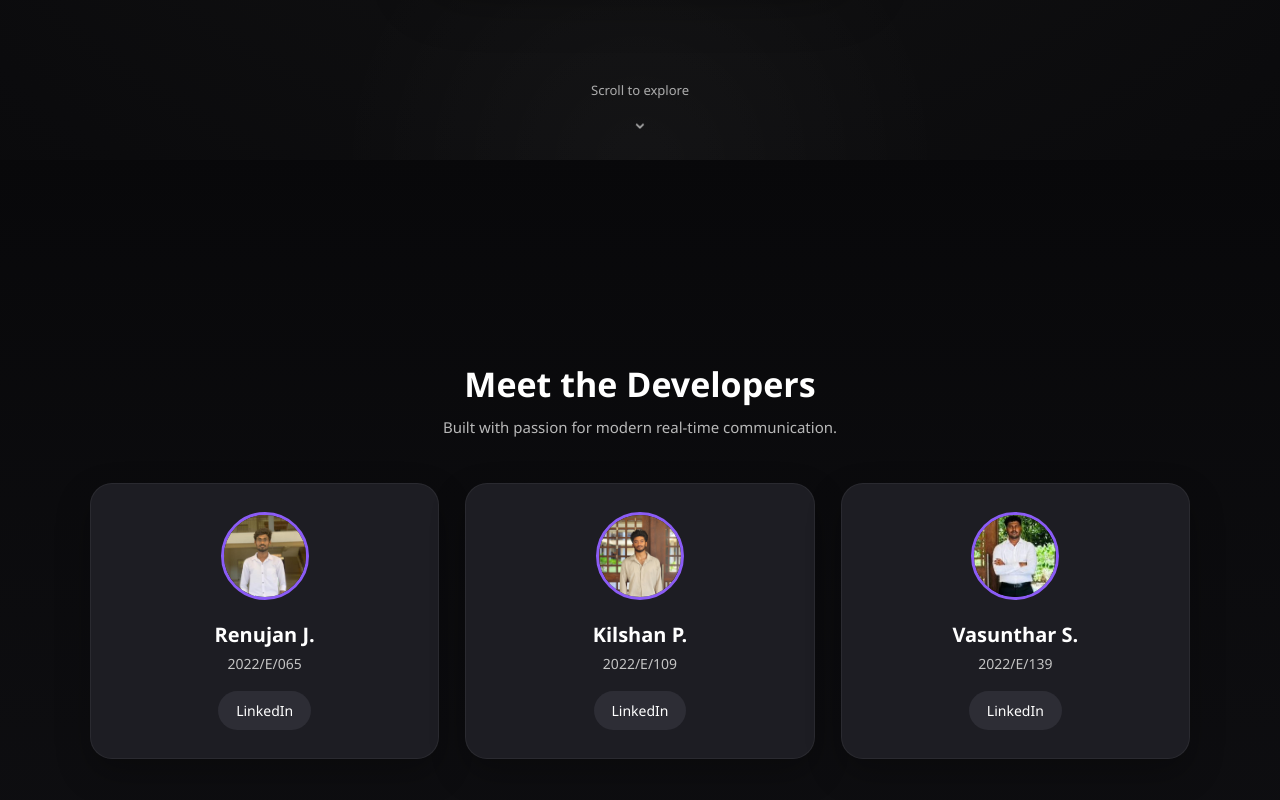
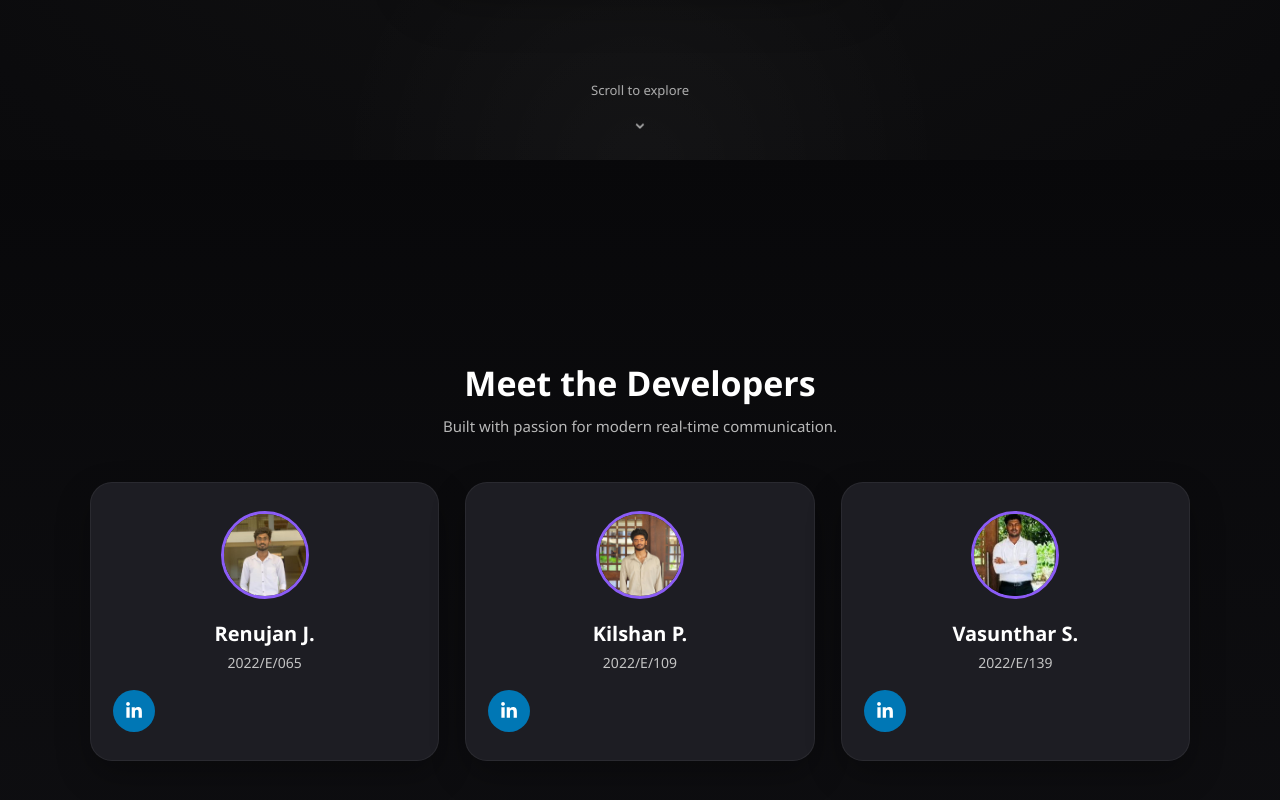
Before and after one commit to JeyakumarRenujan/Connectify, a website: page public/index.html in a window 1280 px wide. Shown: the part 640-1440 px from the top of the page. Drawn offline with Linux system fonts and the light colour scheme.

Commit message:
linkedin icon

```diff
--- a/public/index.html
+++ b/public/index.html
@@ -8,7 +8,6 @@
 </head>
 <body class="join-body">
 
-    <!-- Top Navigation -->
 <header class="landing-header">
     <div class="landing-brand">
         <img src="images/logo.png" alt="Connectify Logo" class="landing-logo">
@@ -19,10 +18,8 @@
         <button class="nav-btn" onclick="scrollToHome()">Home</button>
         <button class="nav-btn" onclick="scrollToDevelopers()">Contact</button>
     </div>
-
 </header>
 
-    <!-- Hero / Join Section -->
 <section class="hero-section">
     <div class="hero-overlay"></div>
 
@@ -46,39 +43,81 @@
     </div>
 </section>
 
-    <!-- Developers Section -->
 <section id="developers-section" class="developers-section">
     <div class="developers-wrapper">
+
         <h2 class="developers-heading">Meet the Developers</h2>
         <p class="developers-subtitle">Built with passion for modern real-time communication.</p>
 
         <div class="developers-grid">
+
             <div class="developer-card">
                 <img src="images/dev/renu.jpeg" alt="Renujan" class="developer-photo">
                 <h3 class="developer-name">Renujan J.</h3>
                 <p class="developer-id">2022/E/065</p>
-                    <a href="https://www.linkedin.com/in/jeyakumarrenujan03" target="_blank" class="developer-link">LinkedIn</a>
+
+                <a href="https://www.linkedin.com/in/jeyakumarrenujan03" target="_blank" class="linkedin-icon-btn">
+
+                    <svg xmlns="http://www.w3.org/2000/svg" viewBox="0 0 448 512">
+                        <path fill="white" d="M100.28 448H7.4V148.9h92.88zm-46.44-340C24.09
+                        108 0 83.91 0 53.8A53.8 53.8 0 0 1 53.84 0c29.9
+                        0 53.8 24.09 53.8 53.8 0 30.11-23.9
+                        54.2-53.8 54.2zM447.9 448h-92.4V302.4c0-34.7-.7-79.3-48.3-79.3-48.3
+                        0-55.7 37.7-55.7 76.7V448h-92.4V148.9h88.7v40.8h1.3c12.4-23.5
+                        42.7-48.3 87.9-48.3 94 0 111.3 61.9 111.3
+                        142.3V448z"/>
+                    </svg>
+
+                </a>
             </div>
 
             <div class="developer-card">
                 <img src="images/dev/kil.jpeg" alt="Kilshan" class="developer-photo">
                 <h3 class="developer-name">Kilshan P.</h3>
                 <p class="developer-id">2022/E/109</p>
-                    <a href="https://www.linkedin.com/in/kil-shan-9b76513b7" target="_blank" class="developer-link">LinkedIn</a>
+
+                <a href="https://www.linkedin.com/in/kil-shan-9b76513b7" target="_blank" class="linkedin-icon-btn">
+
+                    <svg xmlns="http://www.w3.org/2000/svg" viewBox="0 0 448 512">
+                        <path fill="white" d="M100.28 448H7.4V148.9h92.88zm-46.44-340C24.09
+                        108 0 83.91 0 53.8A53.8 53.8 0 0 1 53.84 0c29.9
+                        0 53.8 24.09 53.8 53.8 0 30.11-23.9
+                        54.2-53.8 54.2zM447.9 448h-92.4V302.4c0-34.7-.7-79.3-48.3-79.3-48.3
+                        0-55.7 37.7-55.7 76.7V448h-92.4V148.9h88.7v40.8h1.3c12.4-23.5
+                        42.7-48.3 87.9-48.3 94 0 111.3 61.9 111.3
+                        142.3V448z"/>
+                    </svg>
+
+                </a>
             </div>
 
             <div class="developer-card">
                 <img src="images/dev/vasu.jpeg" alt="Vasunthar" class="developer-photo">
                 <h3 class="developer-name">Vasunthar S.</h3>
                 <p class="developer-id">2022/E/139</p>
-                    <a href="https://www.linkedin.com/in/vasunthar-selvanayagam-227081294?utm_source=share_via&utm_content=profile&utm_medium=member_ios" target="_blank" class="developer-link">LinkedIn</a>
+
+                <a href="https://www.linkedin.com/in/vasunthar-selvanayagam-227081294?utm_source=share_via&utm_content=profile&utm_medium=member_ios" target="_blank" class="linkedin-icon-btn">
+
+                    <svg xmlns="http://www.w3.org/2000/svg" viewBox="0 0 448 512">
+                        <path fill="white" d="M100.28 448H7.4V148.9h92.88zm-46.44-340C24.09
+                        108 0 83.91 0 53.8A53.8 53.8 0 0 1 53.84 0c29.9
+                        0 53.8 24.09 53.8 53.8 0 30.11-23.9
+                        54.2-53.8 54.2zM447.9 448h-92.4V302.4c0-34.7-.7-79.3-48.3-79.3-48.3
+                        0-55.7 37.7-55.7 76.7V448h-92.4V148.9h88.7v40.8h1.3c12.4-23.5
+                        42.7-48.3 87.9-48.3 94 0 111.3 61.9 111.3
+                        142.3V448z"/>
+                    </svg>
+
+                </a>
             </div>
+
         </div>
     </div>
 </section>
 
 <script>
     function joinRoom() {
+
         const username = document.getElementById("username").value.trim();
         const roomId = document.getElementById("room-id").value.trim();
 
@@ -88,10 +127,12 @@
         }
 
         localStorage.setItem("username", username);
+
         window.location.href = `/meeting.html?room=${roomId}`;
     }
 
     function scrollToHome(){
+
         window.scrollTo({
             top: 0,
             behavior: "smooth"
@@ -99,6 +140,7 @@
     }
 
     function scrollToDevelopers() {
+
         document.getElementById("developers-section").scrollIntoView({
             behavior: "smooth"
         });
--- a/public/style.css
+++ b/public/style.css
@@ -996,3 +996,33 @@ body {
         min-width: 86px;
     }
 }
+
+.linkedin-icon-btn{
+
+    display:flex;
+    align-items:center;
+    justify-content:center;
+
+    width:42px;
+    height:42px;
+
+    border-radius:50%;
+
+    background:#0077b5;
+
+    transition:0.25s;
+
+    margin-top:10px;
+}
+
+.linkedin-icon-btn:hover{
+
+    background:#005582;
+    transform:scale(1.1);
+}
+
+.linkedin-icon-btn svg{
+
+    width:18px;
+    height:18px;
+}
```
Lines whose indentation alone changed are shown as unchanged.
